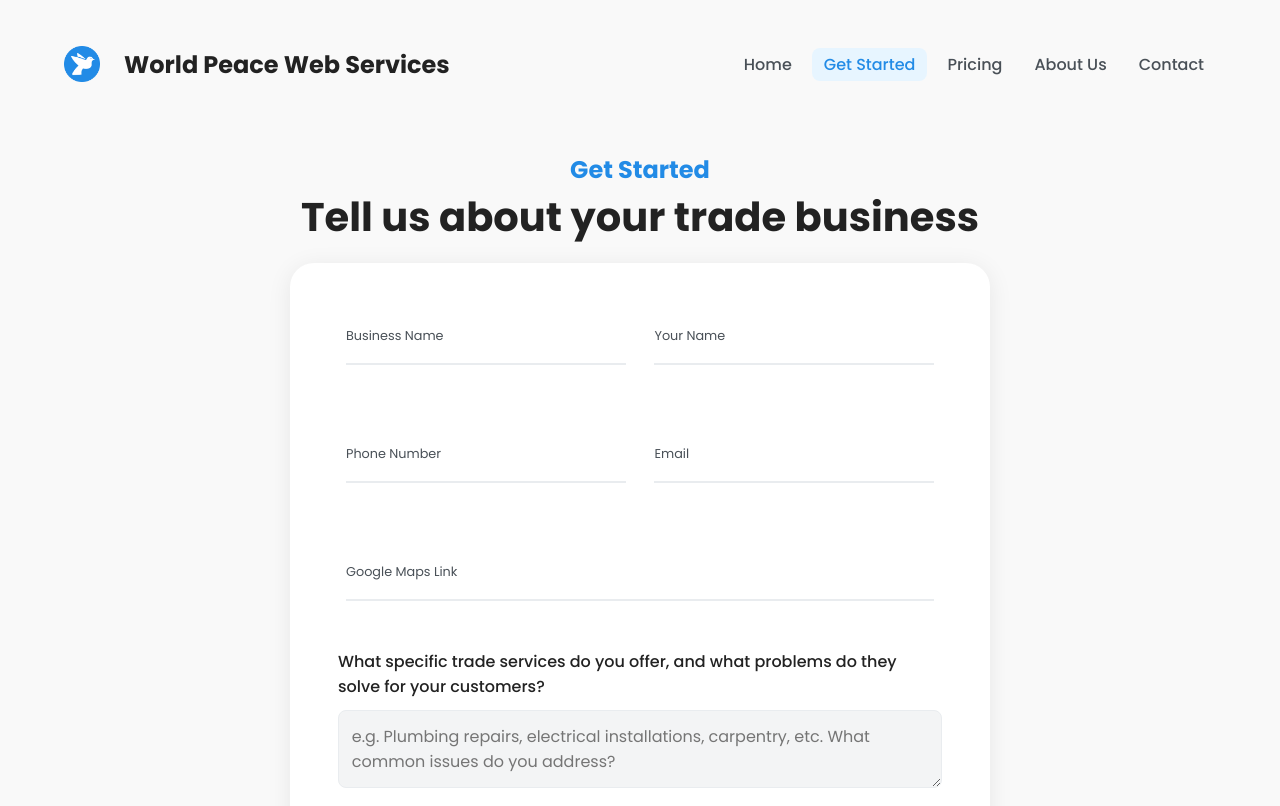
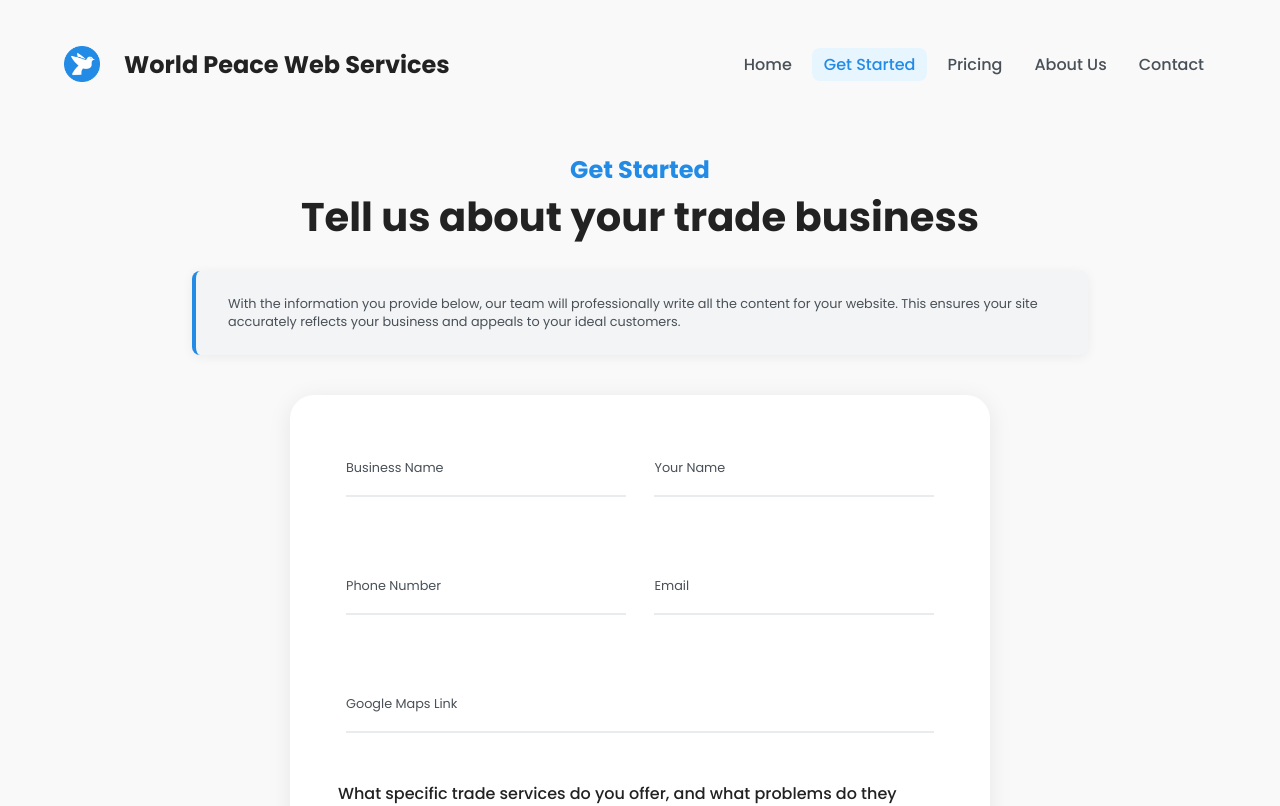
Before and after one commit to y330/Modern-webdev-agency-website, a React (Vite) app: page /get-started in a window 1280 px wide. Shown: the top 806 px of the page. Built offline with nearby package versions, Linux system fonts and the light colour scheme.

Commit message:
added gets tarted info

```diff
--- a/src/pages/GetStarted/GetStarted.scss
+++ b/src/pages/GetStarted/GetStarted.scss
@@ -78,6 +78,26 @@
     }
 }
 
+.getstarted-info {
+    background: theme.$hover-grey;
+    color: theme.$text;
+    border-radius: theme.$radius;
+    padding: 1.5rem 2rem;
+    margin: 1.5rem 0;
+    font-size: 1.1rem;
+    box-shadow: 0 2px 12px rgba(0, 0, 0, 0.06);
+    border-left: 4px solid theme.$primary;
+
+    a {
+        color: theme.$primary;
+        text-decoration: underline;
+        transition: color 0.2s;
+        &:hover {
+            color: darken(theme.$primary, 10%);
+        }
+    }
+}
+
 .form-group {
     display: flex;
     flex-direction: column;
--- a/src/pages/GetStarted/GetStarted.tsx
+++ b/src/pages/GetStarted/GetStarted.tsx
@@ -139,6 +139,11 @@ const GetStarted = () => {
                 >
                     Tell us about your trade business
                 </motion.h2>
+                <div className="getstarted-info">
+                    <p>
+                        With the information you provide below, our team will professionally write all the content for your website. This ensures your site accurately reflects your business and appeals to your ideal customers.
+                    </p>
+                </div>
                 <form className="getstarted-form" onSubmit={handleSubmit} ref={formRef}>
                     <div className="input-row">
                         <div className="input-group">
```
